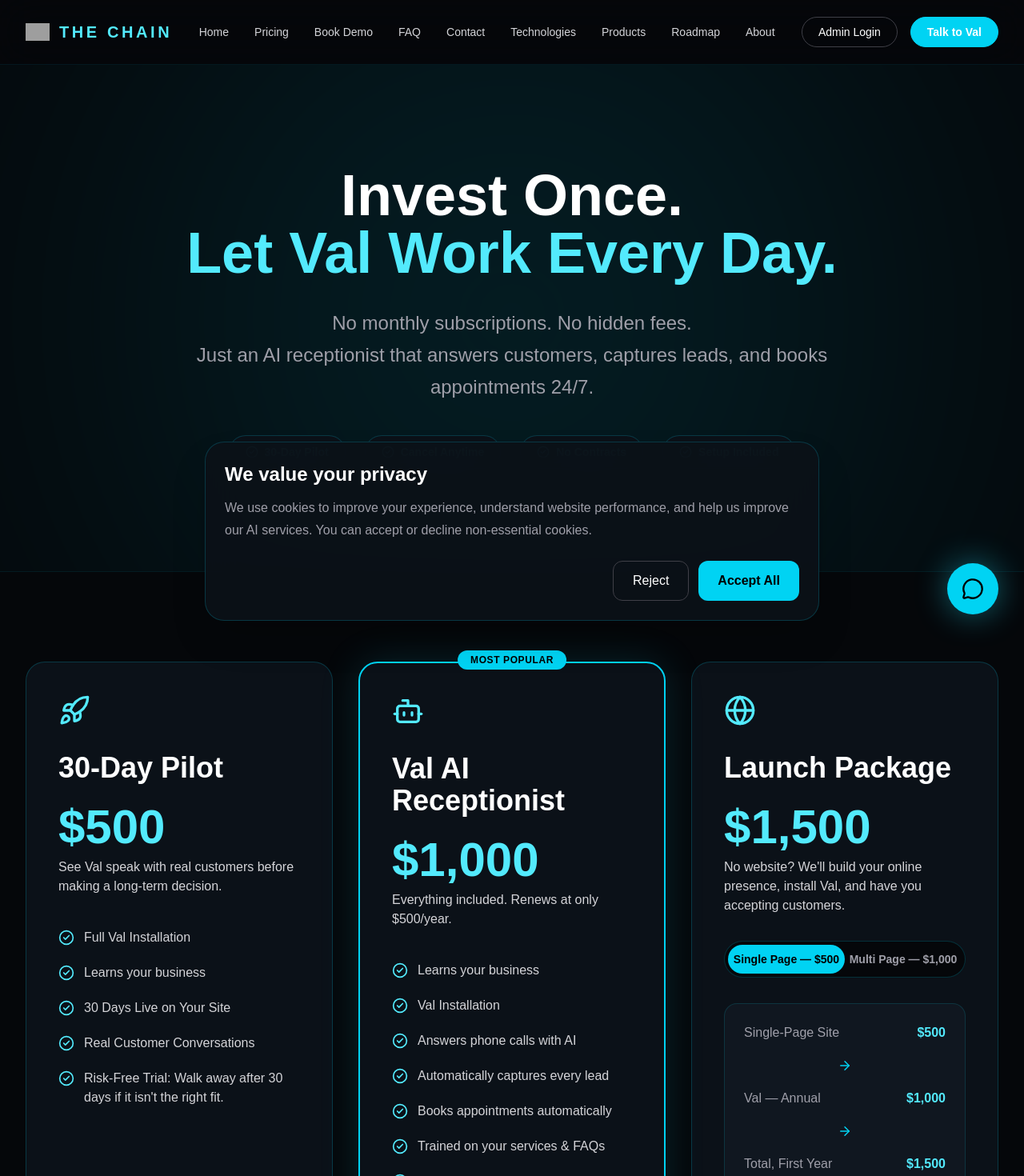
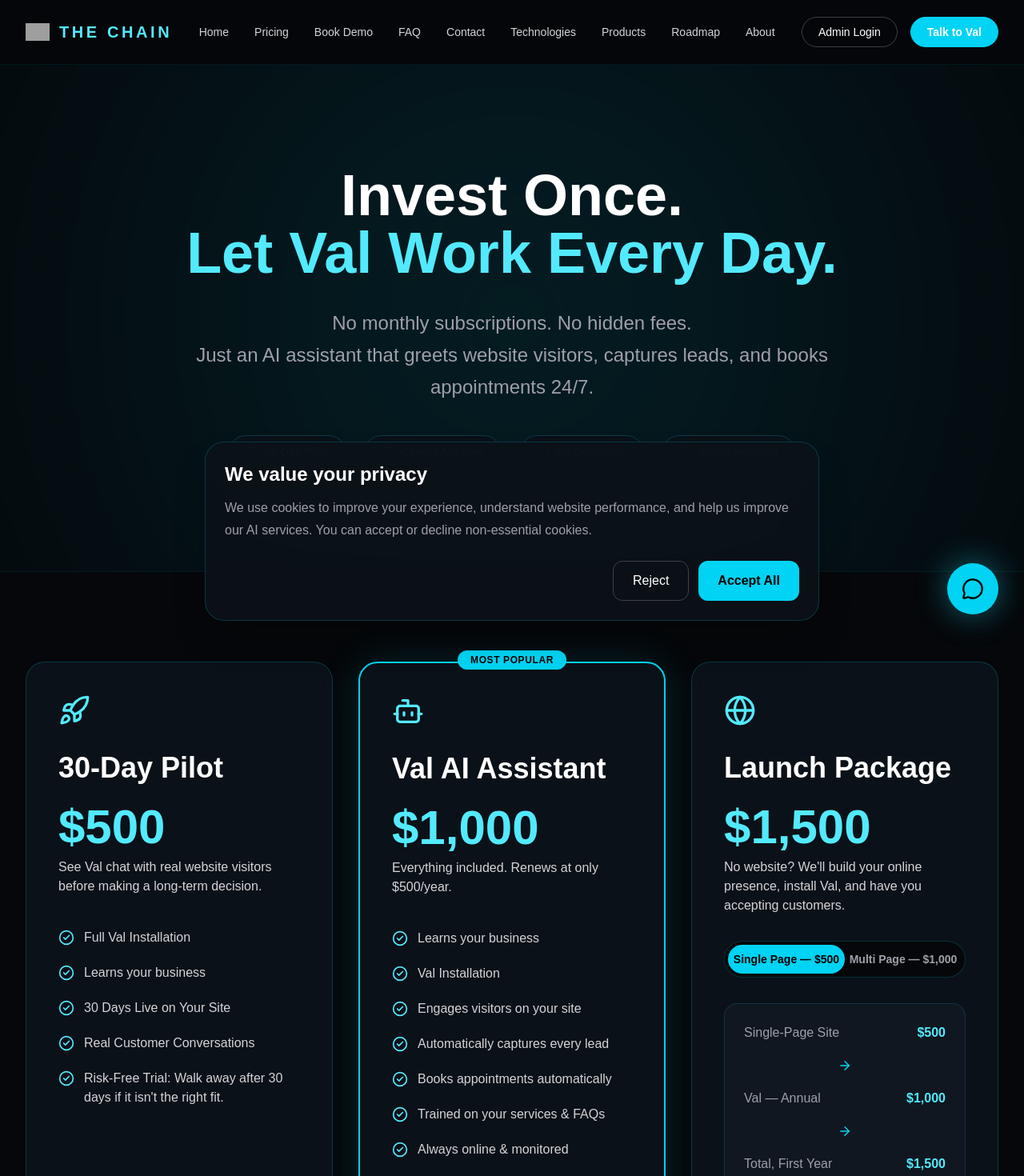
Before and after one commit to TheChainEnterprise/the-chain-tech, a Next.js app: page /pricing in a window 1280 px wide. Shown: the top 1470 px of the page at 80% size. Built offline with nearby package versions, Linux system fonts and the light colour scheme; grey boxes are pictures that could not be loaded.

Commit message:
Update pricing page layout and copy

```diff
--- a/app/pricing/page.tsx
+++ b/app/pricing/page.tsx
@@ -57,7 +57,7 @@ export default function PricingPage() {
             >
               No monthly subscriptions. No hidden fees.
               <br />
-              Just an AI receptionist that answers customers, captures leads, and books appointments 24/7.
+              Just an AI assistant that greets website visitors, captures leads, and books appointments 24/7.
             </motion.p>
 
             <motion.div
@@ -99,7 +99,7 @@ export default function PricingPage() {
                 <div className="mt-6 text-6xl font-black text-cyan-300">$500</div>
 
                 <p className="mt-2 font-medium text-zinc-300">
-                  See Val speak with real customers before making a long-term decision.
+                  See Val chat with real website visitors before making a long-term decision.
                 </p>
 
                 <div className="mt-10 space-y-5">
@@ -117,7 +117,7 @@ export default function PricingPage() {
               </p>
             </motion.div>
 
-            {/* Val AI Receptionist (Annual) */}
+            {/* Val AI Assistant (Annual) */}
             <motion.div
               whileHover={{ y: -8 }}
               className="relative flex flex-col justify-between rounded-3xl border-2 border-cyan-400 bg-[#0B1118] p-10 shadow-[0_0_50px_rgba(34,211,238,.15)]"
@@ -129,7 +129,7 @@ export default function PricingPage() {
               <div>
                 <Bot className="mb-8 text-cyan-300" size={40} />
 
-                <h2 className="text-4xl font-black">Val AI Receptionist</h2>
+                <h2 className="text-4xl font-black">Val AI Assistant</h2>
 
                 <div className="mt-6 text-6xl font-black text-cyan-300">$1,000</div>
 
@@ -140,7 +140,7 @@ export default function PricingPage() {
                 <div className="mt-10 space-y-5">
                   <Feature text="Learns your business" />
                   <Feature text="Val Installation" />
-                  <Feature text="Answers phone calls with AI" />
+                  <Feature text="Engages visitors on your site" />
                   <Feature text="Automatically captures every lead" />
                   <Feature text="Books appointments automatically" />
                   <Feature text="Trained on your services & FAQs" />
@@ -266,7 +266,7 @@ export default function PricingPage() {
               />
               <FaqItem
                 q="Can Val answer customer questions?"
-                a="Yes. Val is trained specifically on your business."
+                a="Yes. Val is trained specifically on your business and responds directly in chat."
               />
               <FaqItem
                 q="Can I upgrade later?"
```
